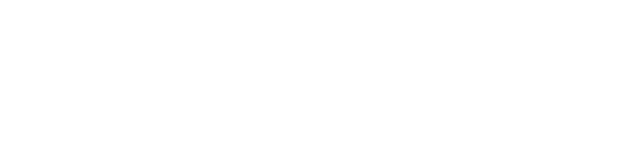
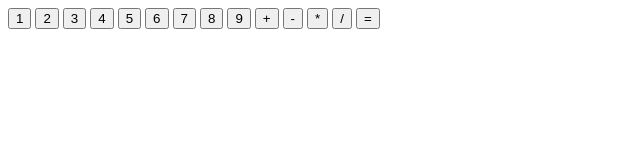
Before and after one commit to PiterDev/odin-calculator, a plain HTML site: page index.html in a window 1280 px wide. Shown: the whole page, without its empty margins (0-640 px from the left). Drawn offline with Linux system fonts and the light colour scheme.

Commit message:
Add calculator buttons

```diff
--- a/index.html
+++ b/index.html
@@ -8,6 +8,23 @@
     <script src="script.js"></script>
 </head>
 <body>
+    <div class="buttons">
+        <button>1</button>
+        <button>2</button>
+        <button>3</button>
+        <button>4</button>
+        <button>5</button>
+        <button>6</button>
+        <button>7</button>
+        <button>8</button>
+        <button>9</button>
 
+        <button>+</button>
+        <button>-</button>
+        <button>*</button>
+        <button>/</button>
+
+        <button>=</button>
+    </div>
 </body>
 </html>
```
